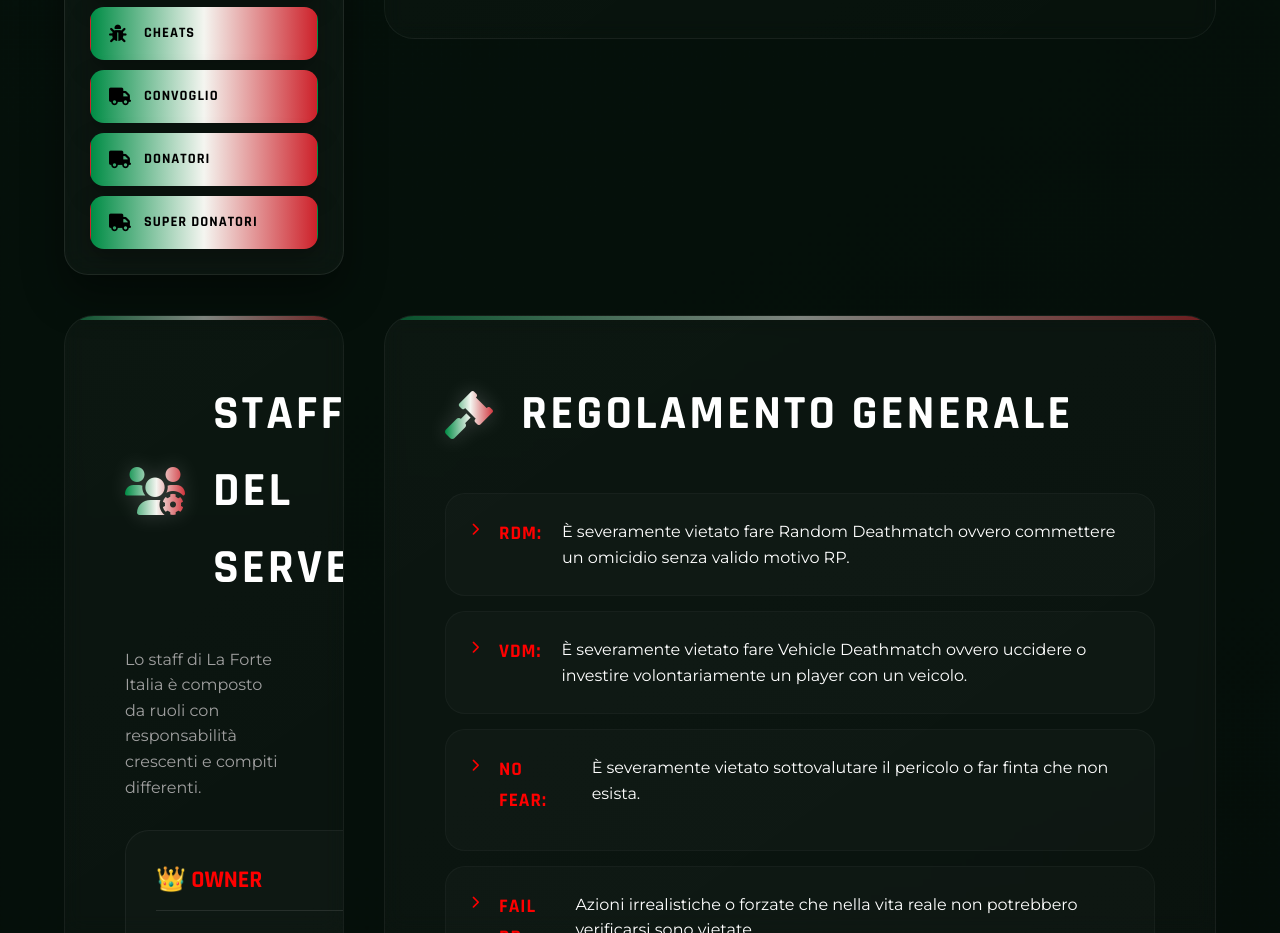
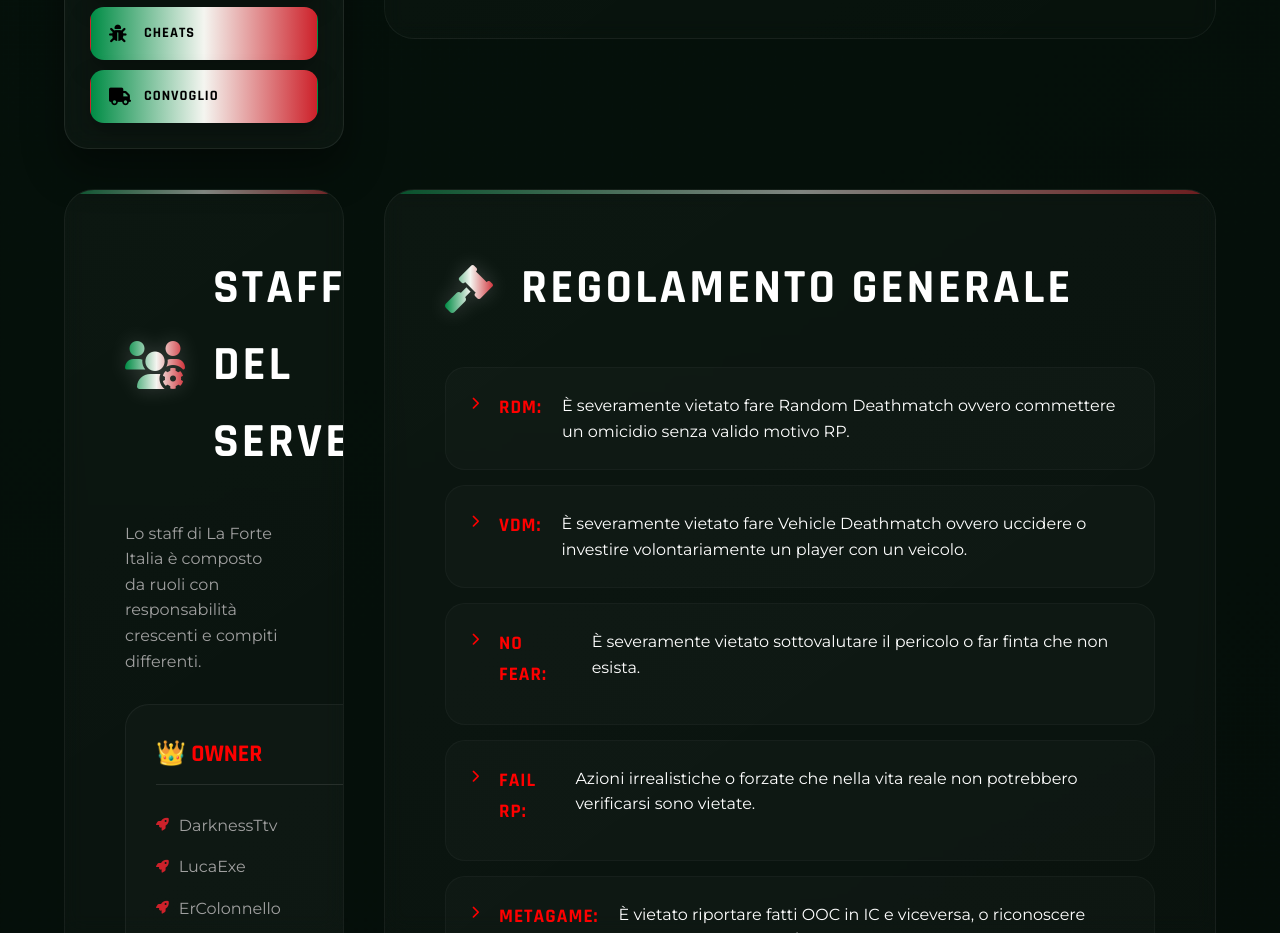
Before and after one commit to LaForteItalia/Sito-web, a website: page regolamento.html in a window 1280 px wide. Shown: the part 1326-2259 px from the top of the page. Drawn offline with nearby package versions, Linux system fonts and the light colour scheme; animation ran at ten frames a second.

Commit message:
Update regolamento.html

```diff
--- a/regolamento.html
+++ b/regolamento.html
@@ -60,8 +60,6 @@
                         <a href="#perma"><i class="fas fa-skull-crossbones"></i> Permadeath</a>
                         <a href="#cheats"><i class="fas fa-bug"></i> Cheats</a>
                         <a href="#convoglio"><i class="fas fa-truck"></i> Convoglio</a>
-                        <a href="#convoglio"><i class="fas fa-truck"></i> Donatori</a>
-                        <a href="#convoglio"><i class="fas fa-truck"></i> Super Donatori</a>
                     </div>
                 </aside>
                 <!-- STAFF -->
```
